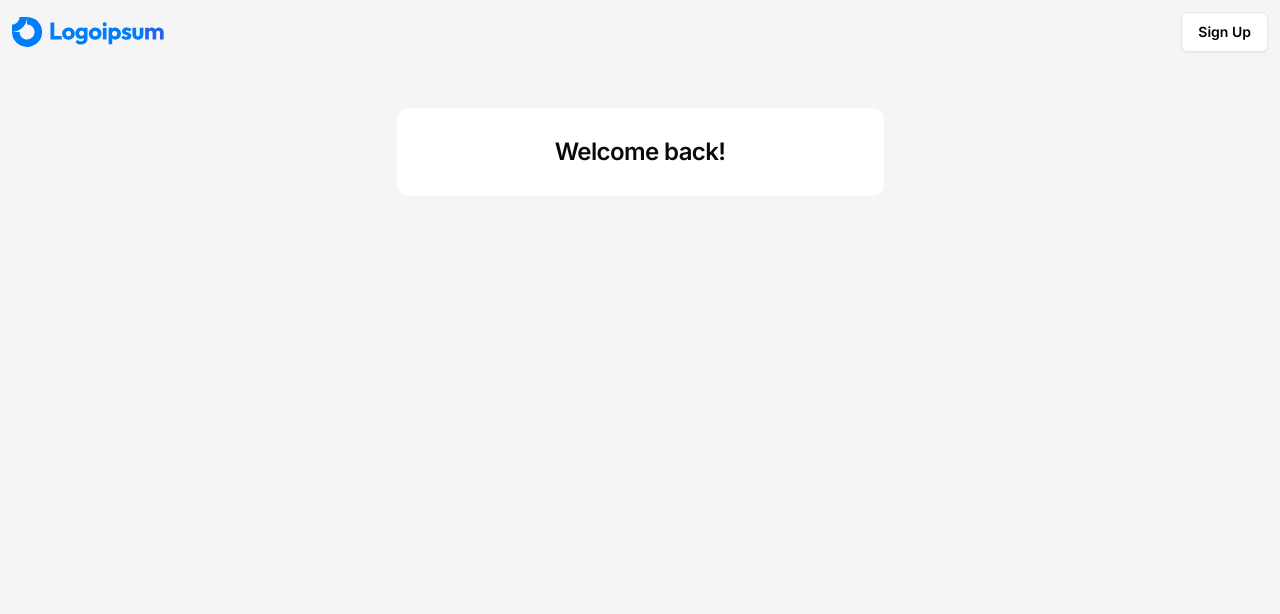
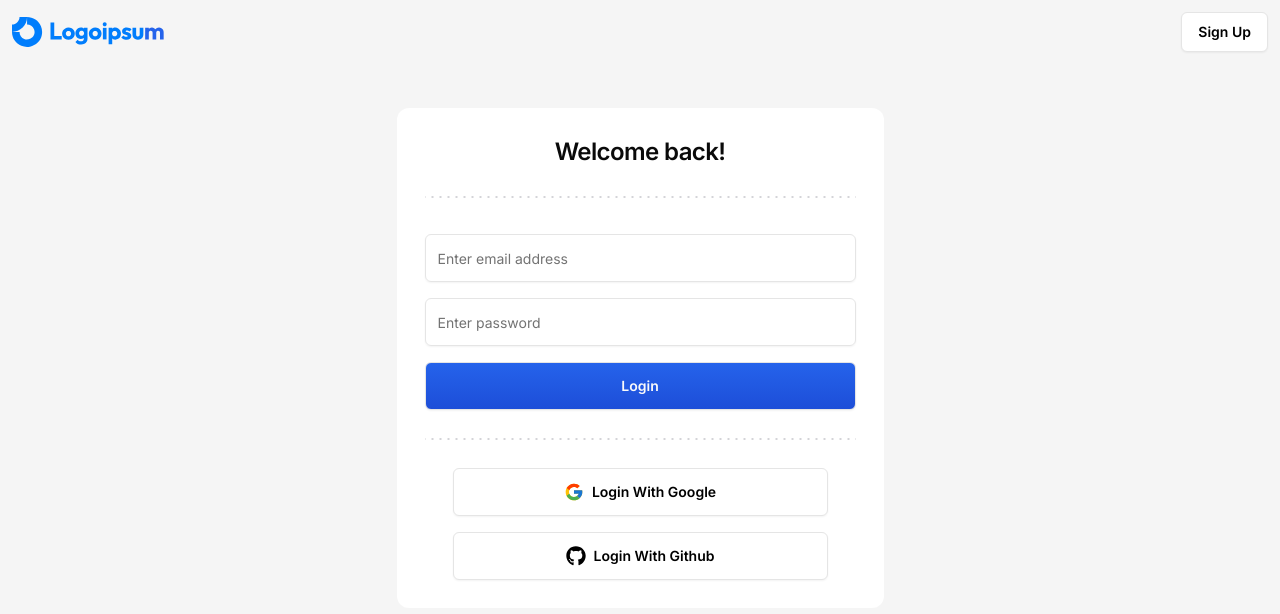
Before and after one commit to GMKrishna99/jira, a Next.js app: page /sign-in in a window 1280 px wide. Shown: the top 614 px of the page. Built offline with nearby package versions, Linux system fonts and the light colour scheme.

Commit message:
sign in card UI

```diff
--- a/src/features/auth/components/sign-in-card.tsx
+++ b/src/features/auth/components/sign-in-card.tsx
@@ -1,4 +1,10 @@
+import { DottedSeparator } from "@/components/dotted-separator";
+import { Button } from "@/components/ui/button";
 import { Card, CardContent, CardHeader, CardTitle } from "@/components/ui/card";
+import { Input } from "@/components/ui/input";
+
+import { FcGoogle } from "react-icons/fc";
+import { FaGithub } from "react-icons/fa";
 
 export const SignInCard = () => {
   return (
@@ -6,8 +12,56 @@
       <CardHeader className="flex items-center justify-center text-center p-7">
         <CardTitle className="text-2xl">Welcome back!</CardTitle>
       </CardHeader>
+      <div className="px-7 mb-2">
+        <DottedSeparator />
+      </div>
+      <CardContent className="p-7">
+        <form className="space-y-4">
+          <Input
+            required
+            type="email"
+            value={""}
+            onChange={() => {}}
+            placeholder="Enter email address"
+            disabled={false}
+          />
+          <Input
+            required
+            type="password"
+            value={""}
+            onChange={() => {}}
+            placeholder="Enter password"
+            disabled={false}
+            min={8}
+            max={256}
+          />
+          <Button disabled={false} size="lg" className="w-full">
+            Login
+          </Button>
+        </form>
+      </CardContent>
       <div className="px-7">
-
+        <DottedSeparator />
+        <CardContent className="p-7 flex flex-col gap-y-4">
+          <Button
+            disabled={false}
+            variant="secondary"
+            size="lg"
+            className="w-full"
+          >
+            <FcGoogle className="mr-2 size-5" />
+            Login With Google
+          </Button>
+          <Button
+            disabled={false}
+            variant="secondary"
+            size="lg"
+            className="w-full"
+          >
+            <FaGithub className="mr-2 size-5" />
+            Login With Github
+          </Button>
+        </CardContent>
       </div>
     </Card>
   );
```
